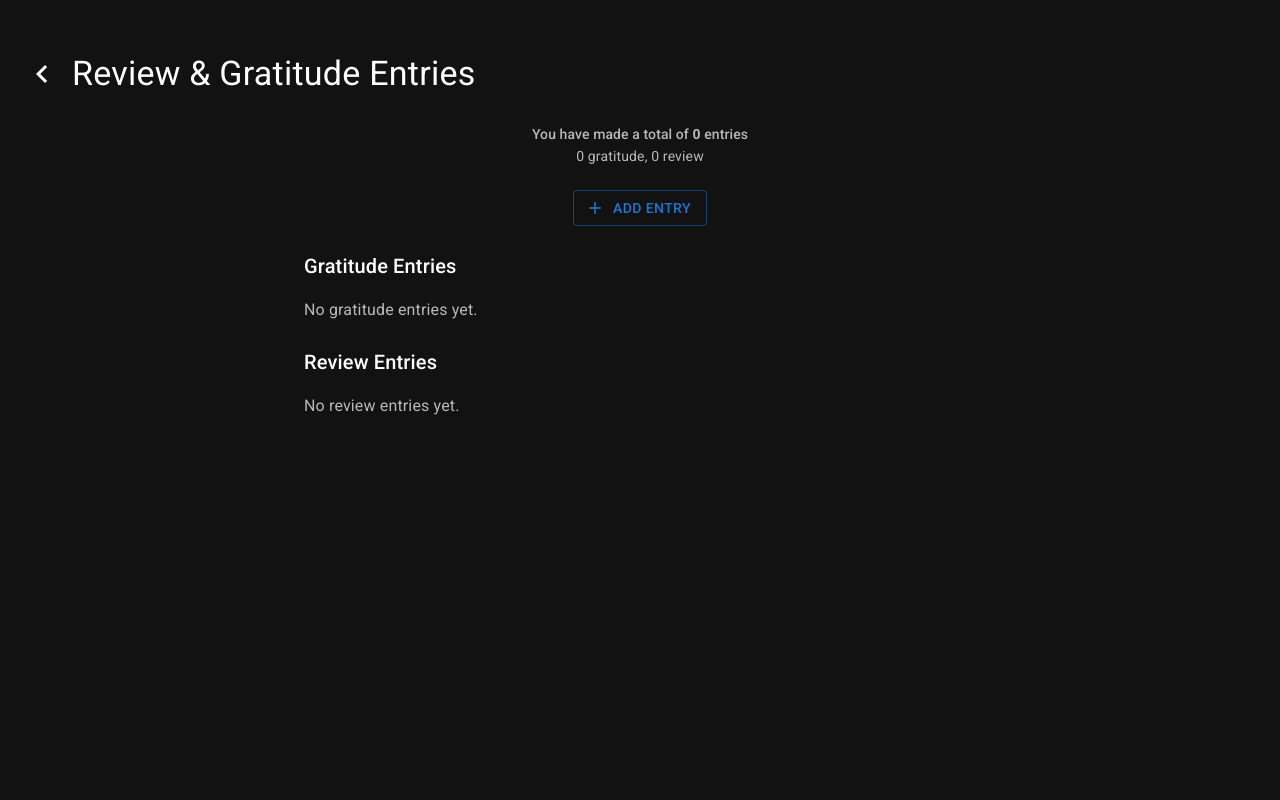
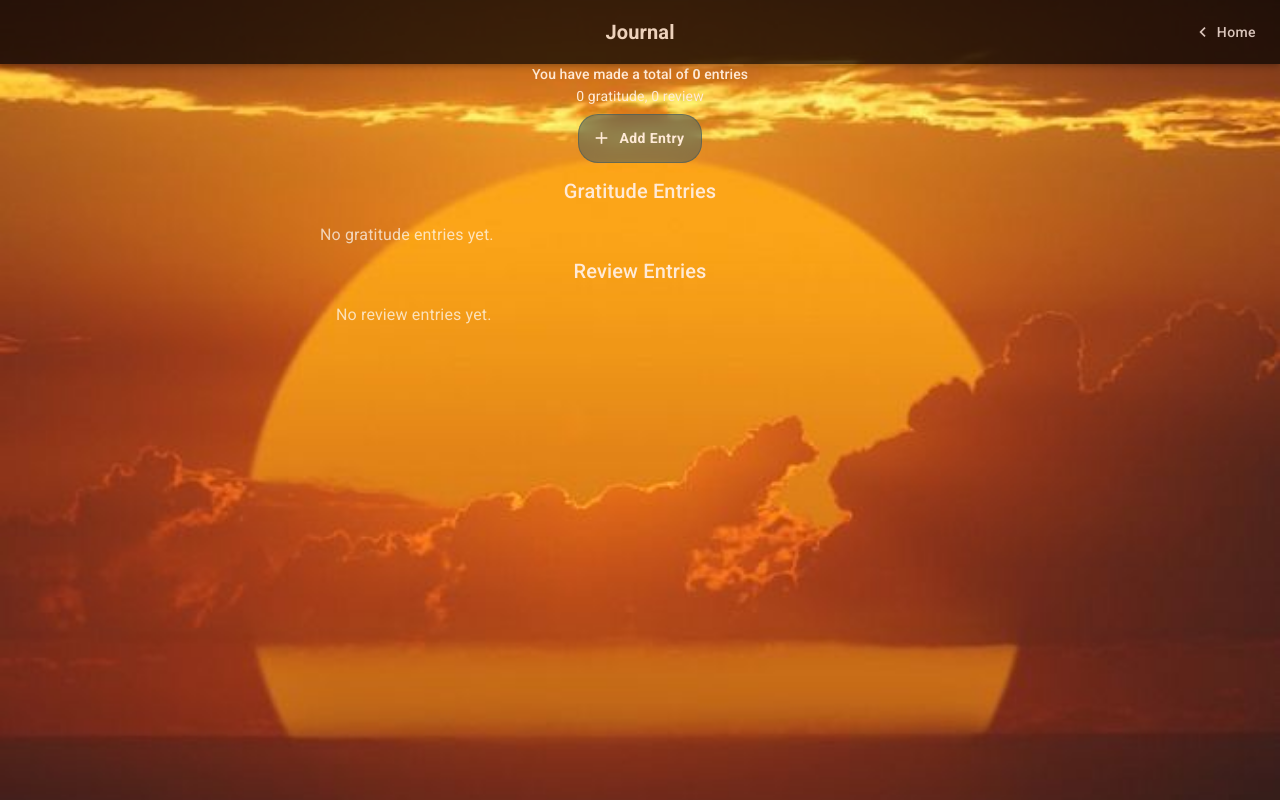
Before and after one commit to kubo550/moxie-gratitude-list, a React (Vite) app: page /journal in a window 1280 px wide. Built offline with nearby package versions, Linux system fonts and the light colour scheme.

Commit message:
add navbar, add styles on journal page

```diff
--- a/src/App.tsx
+++ b/src/App.tsx
@@ -8,6 +8,7 @@ import { Router } from './router';
 
 import { CssBaseline, ThemeProvider } from '@mui/material';
 import { theme } from './theme';
+import Navbar from '@/components/Navbar';
 
 const App: FunctionComponent = () => {
   return (
@@ -15,6 +16,7 @@ const App: FunctionComponent = () => {
       <ThemeProvider theme={theme}>
         <CssBaseline />
         <AuthProvider>
+          <Navbar />
           <Router />
         </AuthProvider>
       </ThemeProvider>
--- /dev/null
+++ b/src/components/Navbar.tsx
@@ -0,0 +1,63 @@
+import { AppBar, Toolbar, Button, Box, Typography, Icon, IconButton } from '@mui/material';
+import { Link, useLocation } from 'react-router-dom';
+
+function Navbar() {
+  const location = useLocation();
+
+  const titlesMap: Record<string, string> = {
+    '/journal': 'Journal',
+    '/gratitude': 'Gratitude',
+    '/review': 'Review'
+  };
+
+  const title = titlesMap[location.pathname] || '';
+
+  return (
+    <AppBar
+      position="fixed"
+      sx={{ top: 0, zIndex: (theme) => theme.zIndex.drawer + 1 }}
+      style={{ background: '#000000', opacity: '0.7' }}
+    >
+      <Toolbar sx={{ display: 'flex', justifyContent: 'space-between', alignItems: 'center' }}>
+        {/* Puste miejsce lub logo po lewej */}
+        <Box sx={{ width: 48 }} />
+        {title && (
+          <Typography
+            variant="h6"
+            component="div"
+            sx={{
+              color: 'white',
+              fontWeight: 'bold',
+              position: 'absolute',
+              left: '50%',
+              transform: 'translateX(-50%)',
+              pointerEvents: 'none'
+            }}
+          >
+            {title}
+          </Typography>
+        )}
+
+        <Box component={Link} to="/" sx={{ display: 'flex', alignItems: 'center', textDecoration: 'none' }}>
+          <IconButton sx={{ color: '#fff', padding: '4px' }} aria-label="Go back">
+            <Icon fontSize="small">chevron_left</Icon>
+          </IconButton>
+          <Button
+            color="inherit"
+            sx={{
+              minWidth: 'auto',
+              padding: 0,
+              textTransform: 'none',
+              color: '#fff',
+              '&:hover': { backgroundColor: 'transparent' }
+            }}
+          >
+            Home
+          </Button>
+        </Box>
+      </Toolbar>
+    </AppBar>
+  );
+}
+
+export default Navbar;
--- a/src/pages/Public/ReviewAndGratitudePage.tsx
+++ b/src/pages/Public/ReviewAndGratitudePage.tsx
@@ -8,12 +8,14 @@ import {
   IconButton,
   Icon,
   Card,
-  CardContent
+  CardContent,
+  Box
 } from '@mui/material';
 import { useState, useEffect } from 'react';
 import { Link } from 'react-router-dom';
 import { LocalStorage } from '@/contexts/localStorage';
 import { format } from 'date-fns';
+import background from '../../assets/background2.jpg';
 
 type GratitudeEntry = {
   id: number;
@@ -50,63 +52,251 @@ export default function ReviewAndGratitudePage() {
   }, [storage]);
 
   return (
-    <div className="mt-12 flex flex-col items-center space-y-6 px-4">
-      {/* Header */}
-      <div className="flex w-full items-center space-x-1">
-        <IconButton component={Link} to="/" aria-label="Go back">
-          <Icon fontSize="large">chevron_left</Icon>
-        </IconButton>
+    <div
+      className=""
+      style={{
+        height: '100vh', // wysokość 100% viewportu
+        width: '100%', // pełna szerokość
+        backgroundImage: `url(${background})`,
+        backgroundSize: 'cover',
+        backgroundPosition: 'center',
+        position: 'fixed', // fixed, żeby tło było "na stałe"
+        top: 0,
+        left: 0,
+        zIndex: -1 // pod navbarem i treścią
+      }}
+    >
+      <div className="mt-[64px]"></div>
 
-        <Typography variant="h4" className="flex-1 text-left">
-          Review & Gratitude Entries
-        </Typography>
-      </div>
-      <div className="mt-4 text-center">
-        <Typography variant="subtitle2" color="textSecondary">
+      <div
+        className="mt-4 text-center"
+        style={{
+          color: '#ffead7'
+        }}
+      >
+        <Typography variant="subtitle2">
           You have made a total of <strong>{totalCount}</strong> entries
         </Typography>
-        <Typography variant="body2" color="textSecondary">
+        <Typography variant="body2">
           {gratitudeCount} gratitude, {reviewCount} review
         </Typography>
+        <Box
+          sx={{
+            display: 'flex',
+            alignItems: 'center',
+            justifyContent: 'center'
+          }}
+        >
+          <Button
+            sx={{
+              backgroundColor: 'rgba(57, 88, 98, 0.5)',
+              backdropFilter: 'blur(8px)',
+              WebkitBackdropFilter: 'blur(8px)',
+              border: '1px solid rgba(57, 88, 98, 0.5)',
+              color: '#ffead7',
+              marginTop: 1,
+              paddingX: 2,
+              paddingY: 1.4,
+              fontWeight: 'bold',
+              borderRadius: 5,
+              textTransform: 'none',
+              transition: 'all 0.3s ease',
+              '&:hover': {
+                backgroundColor: 'rgba(57, 88, 98, 0.4)',
+                backdropFilter: 'blur(10px)',
+                WebkitBackdropFilter: 'blur(10px)',
+                borderRadius: 5,
+                boxShadow: '0 2px 10px 0 rgba(31, 38, 135, 0.6)',
+                transform: 'scale(1.1)'
+              }
+            }}
+            onClick={() => setOpen(true)}
+            startIcon={<Icon>add</Icon>}
+          >
+            Add Entry
+          </Button>
+        </Box>
       </div>
+      <div
+        style={{
+          marginTop: '4px',
+          // marginBottom: '64px',
+          marginLeft: '16px',
+          marginRight: '16px',
+          maxHeight: 'calc(100vh - 220px)',
+          overflowY: 'auto'
+        }}
+      >
+        {/* Header */}
 
         {/* Add Entry Dialog */}
-      <Button variant="outlined" onClick={() => setOpen(true)} startIcon={<Icon>add</Icon>}>
-        Add Entry
+        <Dialog
+          open={open}
+          onClose={() => setOpen(false)}
+          PaperProps={{
+            sx: {
+              position: 'relative',
+              overflow: 'hidden',
+              borderRadius: 3,
+              minWidth: { xs: '280px', sm: '400px' },
+              bgcolor: 'rgba(255, 255, 255, 0.3)',
+              backdropFilter: 'blur(8px)',
+              boxShadow: '0 8px 32px rgba(0,0,0,0.25)',
+              padding: 2,
+              color: '#333'
+            }
+          }}
+        >
+          {/* Tło z obrazem i blur */}
+          <Box
+            sx={{
+              position: 'absolute',
+              top: 0,
+              left: 0,
+              width: '100%',
+              height: '100%',
+              backgroundImage: `url(${background})`,
+              backgroundSize: 'cover',
+              backgroundPosition: 'center',
+              filter: 'blur(10px)',
+              zIndex: 0,
+              transform: 'scale(1.1)'
+            }}
+          />
+          <Box sx={{ position: 'relative', zIndex: 1 }}>
+            <DialogTitle
+              sx={{
+                fontWeight: 'bold',
+                fontSize: '1.5rem',
+                textAlign: 'center',
+                color: '#FFD2B5',
+                pb: 1
+              }}
+            >
+              Entry Type
+            </DialogTitle>
+
+            <DialogContent dividers sx={{ pt: 0, color: '#FFF6EE', fontSize: '1.1rem' }}>
+              <Typography sx={{ mb: 2, textAlign: 'center' }}>
+                Would you like to conduct a &quot;nightly&quot; review or a gratitude list?
+              </Typography>
+
+              <Box sx={{ display: 'flex', flexDirection: 'column', gap: 2 }}>
+                <Button
+                  component={Link}
+                  to="/gratitude"
+                  variant="contained"
+                  onClick={() => setOpen(false)}
+                  sx={{
+                    bgcolor: '#9f6444',
+                    color: '#fff',
+                    fontWeight: '600',
+                    borderRadius: 2,
+                    paddingY: 1.2,
+                    '&:hover': {
+                      bgcolor: '#562100'
+                    }
+                  }}
+                >
+                  Gratitude
                 </Button>
 
-      <Dialog open={open} onClose={() => setOpen(false)}>
-        <DialogTitle>Entry Type</DialogTitle>
-        <DialogContent dividers>
-          <Typography paragraph>Would you like to conduct a &quot;nightly&quot; review or a gratitude list?</Typography>
-          <div className="mt-2 flex flex-col space-y-2">
-            <Button component={Link} to="/gratitude" variant="contained" onClick={() => setOpen(false)}>
-              Gratitude
-            </Button>
-            <Button component={Link} to="/review" variant="contained" onClick={() => setOpen(false)}>
+                <Button
+                  component={Link}
+                  to="/review"
+                  variant="contained"
+                  onClick={() => setOpen(false)}
+                  sx={{
+                    bgcolor: '#faa748',
+                    color: '#fff',
+                    fontWeight: '600',
+                    borderRadius: 2,
+                    paddingY: 1.2,
+                    '&:hover': {
+                      bgcolor: '#562100'
+                    }
+                  }}
+                >
                   Review
                 </Button>
-          </div>
+              </Box>
             </DialogContent>
-        <DialogActions>
-          <Button onClick={() => setOpen(false)}>Cancel</Button>
+
+            <DialogActions sx={{ justifyContent: 'center', pt: 1 }}>
+              <Button
+                onClick={() => setOpen(false)}
+                sx={{
+                  color: '#232122',
+                  fontWeight: 'bold',
+                  '&:hover': {
+                    color: '#000'
+                  }
+                }}
+              >
+                Cancel
+              </Button>
             </DialogActions>
+          </Box>
         </Dialog>
 
         {/* Gratitude List */}
-      <div className="w-full max-w-2xl space-y-4">
-        <Typography variant="h6">Gratitude Entries</Typography>
+        <div className="mx-auto max-w-2xl space-y-4 px-4">
+          <Typography variant="h6" className="pt-2 text-center" sx={{ color: '#ffead7' }}>
+            Gratitude Entries
+          </Typography>
           {gratitudeEntries.length === 0 && <Typography color="textSecondary">No gratitude entries yet.</Typography>}
           {gratitudeEntries.map((entry) => (
-          <Card key={entry.id} variant="outlined">
-            <CardContent>
-              <Typography variant="h6" fontWeight="bold" color="lightgray" sx={{ textAlign: 'center' }}>
+            <Card
+              key={entry.id}
+              sx={{
+                backgroundColor: 'rgba(150, 80, 49, 0.5)',
+                backdropFilter: 'blur(8px)',
+                WebkitBackdropFilter: 'blur(8px)',
+                border: '1px solid rgba(150, 80, 49, 0.5)',
+                color: '#ffead7',
+                marginTop: 1,
+                paddingX: 2,
+                paddingY: 1,
+                fontWeight: 'bold',
+                borderRadius: 5,
+                textTransform: 'none'
+              }}
+            >
+              <CardContent className="flex flex-col items-center">
+                <Typography variant="h6" fontWeight="bold" sx={{ textAlign: 'center', color: '#ffead7' }}>
                   {entry.title}
                 </Typography>
-              <Typography variant="h5" display="block" color="gray" sx={{ mt: 1, textAlign: 'center' }}>
+                <Typography variant="h6" display="block" sx={{ mt: 1, textAlign: 'center', color: '#EFCFB4' }}>
                   {format(new Date(entry.createdAt), 'dd MMM yyyy, HH:mm')}
                 </Typography>
-              <Button component={Link} to={`/gratitude/${entry.id}`} variant="outlined">
+                <Button
+                  component={Link}
+                  to={`/gratitude/${entry.id}`}
+                  sx={{
+                    backgroundColor: 'rgba(255, 255, 255, 0.15)',
+                    color: '#9c2a0f',
+                    paddingX: 4,
+                    paddingY: 1,
+                    marginTop: 2,
+                    fontWeight: 'bold',
+                    fontSize: '1.1rem',
+                    borderRadius: 12,
+                    border: '1.5px solid rgba(255, 255, 255, 0.3)',
+                    backdropFilter: 'blur(12px)',
+                    WebkitBackdropFilter: 'blur(12px)',
+                    boxShadow: '0 8px 32px 0 rgba(31, 38, 135, 0.37)',
+                    textTransform: 'none',
+                    transition: 'all 0.4s ease',
+                    '&:hover': {
+                      backgroundColor: 'rgba(255, 255, 255, 0.3)',
+                      borderColor: 'rgba(255, 255, 255, 0.6)',
+                      boxShadow: '0 12px 40px 0 rgba(31, 38, 135, 0.6)',
+                      transform: 'scale(1.1)'
+                    },
+                    cursor: 'pointer',
+                    userSelect: 'none'
+                  }}
+                >
                   View
                 </Button>
               </CardContent>
@@ -115,19 +305,63 @@ export default function ReviewAndGratitudePage() {
         </div>
 
         {/* Review List */}
-      <div className="w-full max-w-2xl space-y-4">
-        <Typography variant="h6">Review Entries</Typography>
+        <div className="mx-auto max-w-2xl space-y-4 px-8">
+          <Typography variant="h6" className="pt-2 text-center" sx={{ color: '#ffead7' }}>
+            Review Entries
+          </Typography>
           {reviewEntries.length === 0 && <Typography color="textSecondary">No review entries yet.</Typography>}
           {reviewEntries.map((entry) => (
-          <Card key={entry.id} variant="outlined">
-            <CardContent>
-              <Typography variant="h6" fontWeight="bold" color="lightgray" sx={{ textAlign: 'center' }}>
+            <Card
+              key={entry.id}
+              sx={{
+                backgroundColor: 'rgba(150, 80, 49, 0.5)',
+                backdropFilter: 'blur(8px)',
+                WebkitBackdropFilter: 'blur(8px)',
+                border: '1px solid rgba(150, 80, 49, 0.5)',
+                color: '#ffead7',
+                marginTop: 1,
+                paddingX: 2,
+                paddingY: 1.4,
+                fontWeight: 'bold',
+                borderRadius: 5,
+                textTransform: 'none'
+              }}
+            >
+              <CardContent className="flex flex-col items-center">
+                <Typography variant="h6" fontWeight="bold" sx={{ textAlign: 'center', color: '#ffead7' }}>
                   {entry.title}
                 </Typography>
-              <Typography variant="h5" display="block" color="gray" sx={{ mt: 1, textAlign: 'center' }}>
+                <Typography variant="h6" display="block" sx={{ mt: 1, textAlign: 'center', color: '#EFCFB4' }}>
                   {format(new Date(entry.createdAt), 'dd MMM yyyy, HH:mm')}
                 </Typography>
-              <Button component={Link} to={`/review/${entry.id}`} variant="outlined">
+                <Button
+                  component={Link}
+                  to={`/review/${entry.id}`}
+                  sx={{
+                    backgroundColor: 'rgba(255, 255, 255, 0.15)',
+                    color: '#9c2a0f',
+                    paddingX: 4,
+                    paddingY: 1,
+                    marginTop: 2,
+                    fontWeight: 'bold',
+                    fontSize: '1.1rem',
+                    borderRadius: 12,
+                    border: '1.5px solid rgba(255, 255, 255, 0.3)',
+                    backdropFilter: 'blur(12px)',
+                    WebkitBackdropFilter: 'blur(12px)',
+                    boxShadow: '0 8px 32px 0 rgba(31, 38, 135, 0.37)',
+                    textTransform: 'none',
+                    transition: 'all 0.4s ease',
+                    '&:hover': {
+                      backgroundColor: 'rgba(255, 255, 255, 0.3)',
+                      borderColor: 'rgba(255, 255, 255, 0.6)',
+                      boxShadow: '0 12px 40px 0 rgba(31, 38, 135, 0.6)',
+                      transform: 'scale(1.1)'
+                    },
+                    cursor: 'pointer',
+                    userSelect: 'none'
+                  }}
+                >
                   View
                 </Button>
               </CardContent>
@@ -135,5 +369,6 @@ export default function ReviewAndGratitudePage() {
           ))}
         </div>
       </div>
+    </div>
   );
 }
```
Also changed, not shown: src/assets/background.jpg (added), src/assets/background2.jpg (added). Lines whose indentation alone changed are shown as unchanged.
